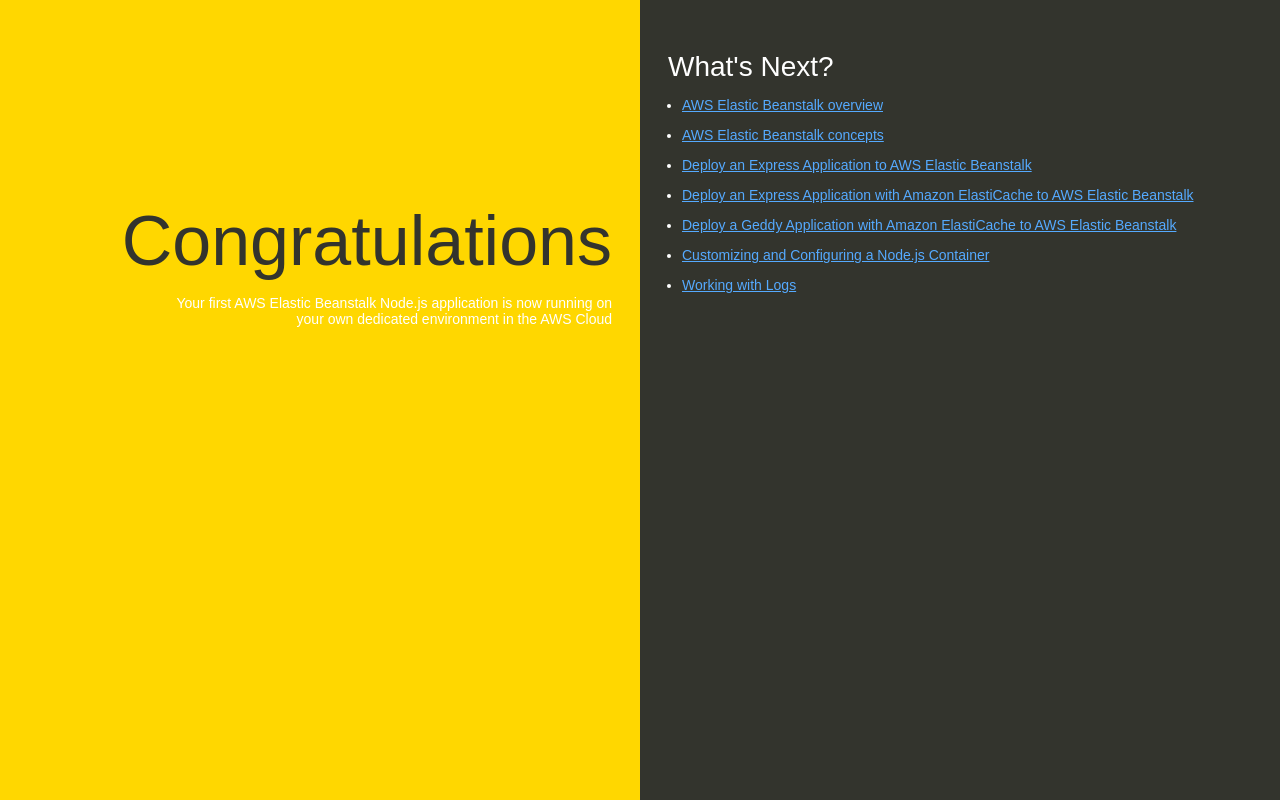
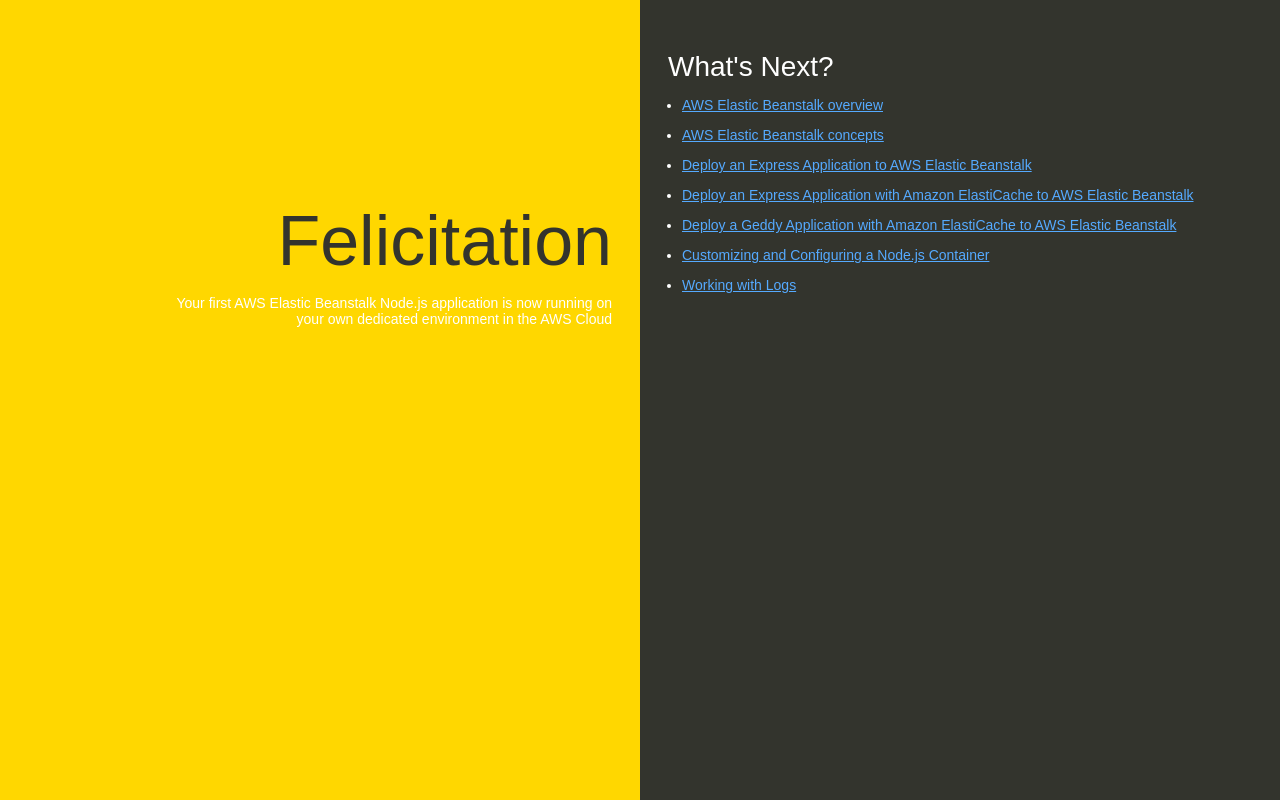
Before and after one commit to yourfavengineer/my-nodejs-repo, a website: page index.html in a window 1280 px wide. Drawn offline with Linux system fonts and the light colour scheme.

Commit message:
Update index.html

```diff
--- a/index.html
+++ b/index.html
@@ -74,7 +74,7 @@
   </head>
   <body>
     <div class="textColumn">
-      <h1>Congratulations</h1>
+      <h1>Felicitation</h1>
       <p>Your first AWS Elastic Beanstalk Node.js application is now running on your own dedicated environment in the AWS Cloud</p>
     </div>
     <div class="linksColumn">
```
